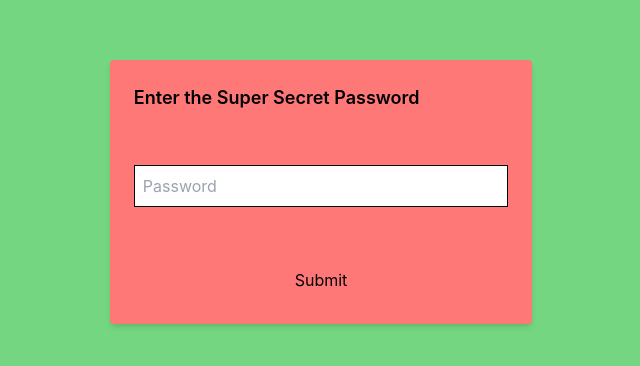
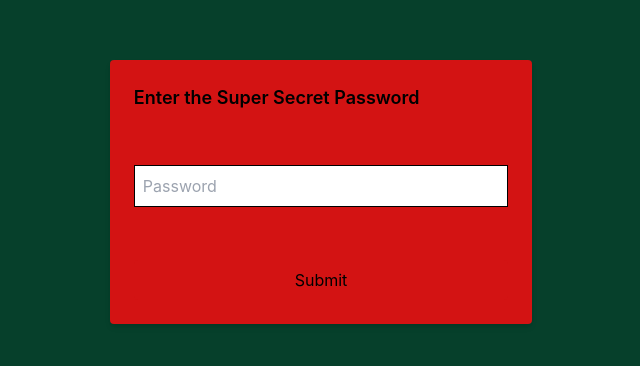
Before and after one commit to chasejenkins303/secret_santa_web, a React (Create React App) app: page /#/ in a window 1280 px wide. Shown: the part 208-574 px from the top of the page, without its empty margins (319-959 px from the left). Built offline with nearby package versions, Linux system fonts and the light colour scheme.

Commit message:
color update

```diff
--- a/src/pages/Auth.tsx
+++ b/src/pages/Auth.tsx
@@ -1,5 +1,6 @@
 import React, { useState } from 'react';
 import { useNavigate } from 'react-router-dom';
+import sweat from '../../public/img/christmas.jpeg'
 
 function Auth(){
     const correct = "SecretSanta2024"
@@ -19,8 +20,8 @@ function Auth(){
         }
       };
       return (
-        <div className="flex items-center justify-center h-screen bg-lightgreen">
-          <form onSubmit={handleSubmit} className="flex flex-col justify-between bg-lightred h-[30vh] w-[80vw] md:h-[33vh] md:w-[33vw] p-2 md:p-6 rounded shadow-md">
+        <div className="flex items-center justify-center h-screen bg-green">
+          <form onSubmit={handleSubmit} className="flex flex-col justify-between bg-red h-[30vh] w-[80vw] md:h-[33vh] md:w-[33vw] p-2 md:p-6 rounded shadow-md">
             <h2 className="text-sm md:text-lg font-semibold mb-4">Enter the Super Secret Password</h2>
             <input
               type="password"
@@ -31,7 +32,7 @@ function Auth(){
             />
             <button
               type="submit"
-              className="bg-lightred px-4 py-2 rounded hover:bg-red"
+              className="bg-red px-4 py-2 rounded hover:bg-lightred"
             >
               Submit
             </button>
--- a/tailwind.config.js
+++ b/tailwind.config.js
@@ -7,11 +7,11 @@ module.exports = {
     colors: {
       transparent: 'transparent',
       current: 'currentColor',
-      red: '#ff0000',
+      red: '#d31313',
       lightred: '#ff7878',
       white: '#ffffff',
       lightgreen: '#74d680',
-      green: '#378b29'
+      green: '#06402B'
     },
     extend: {},
   },
```
Also changed, not shown: public/img/christmas.jpeg (added).
